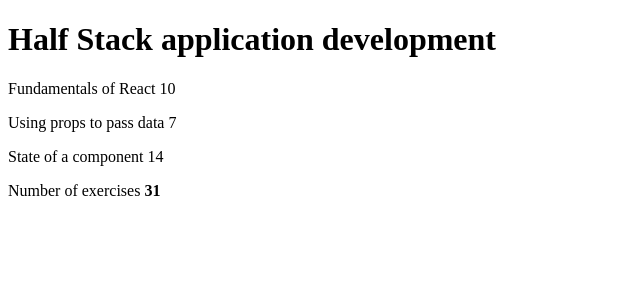
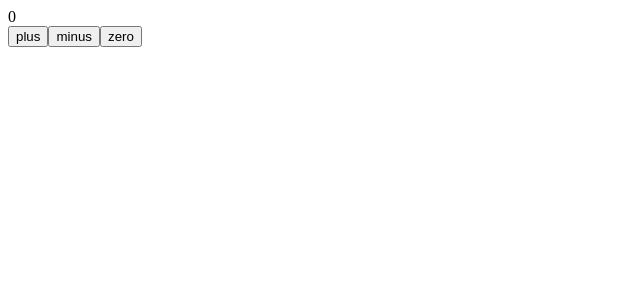
Before and after one commit to frannzg/curso_fullstackopen, a React (Vite) app in the folder part1/: page / in a window 1280 px wide. Shown: the top 300 px of the page, without its empty margins (0-640 px from the left). Built offline with nearby package versions, Linux system fonts and the light colour scheme.

Commit message:
Tutorial usetate counter

```diff
--- a/part1/src/App.jsx
+++ b/part1/src/App.jsx
@@ -1,58 +1,34 @@
- const course = {
-    name: 'Half Stack application development',
-    parts: [
-      {
-        name: 'Fundamentals of React',
-        exercises: 10
-      },
-      {
-        name: 'Using props to pass data',
-        exercises: 7
-      },
-      {
-        name: 'State of a component',
-        exercises: 14
-      }
-    ]
+import { useState } from 'react'
+
+const Display = ({ counter }) => <div>{counter}</div>
+
+const Button = ({ onClick, text }) => <button onClick={onClick}>{text}</button>
+
+const App = () => {
+  const [counter, setCounter] = useState(0)
+    console.log('rendering with counter value', counter)
+
+  const increaseByOne = () => {
+    console.log('increasing, value before', counter)
+    setCounter(counter + 1)
   }
 
-const Header = ({ course }) => {
-  return <h1>{course.name}</h1>
-}
+  const decreaseByOne = () => {
+    console.log('decreasing, value before', counter)
+    setCounter(counter - 1)
+  }
 
-const Part = ({ name, exercises }) => {
-  return (
-    <p>
-      {name} {exercises}
-    </p>
-  )
-}
+  const setToZero = () => {
+    console.log('resetting to zero, value before', counter)
+    setCounter(0)
+  }
 
-const Content = ({ parts }) => {
   return (
     <div>
-      {parts.map((part, index) => (
-        <Part key={index} name={course.parts[index].name} exercises={course.parts[index].exercises} />
-      ))}
-    </div>
-  )
-}
-
-const Total = () => {
-  const totalExercises = course.parts[0].exercises + course.parts[1].exercises + course.parts[2].exercises
-  return (
-    <p>
-      Number of exercises <b>{totalExercises}</b>
-    </p>
-  )
-}
-
-const App = () => {
-  return (
-    <div>
-      <Header course={course} />
-      <Content parts={course.parts} />
-      <Total parts={course.parts.exercises} />
+      <Display counter={counter} />
+      <Button onClick={increaseByOne} text='plus'/>
+      <Button onClick={decreaseByOne} text='minus' />
+      <Button onClick={setToZero} text='zero' />
     </div>
   )
 }
```
